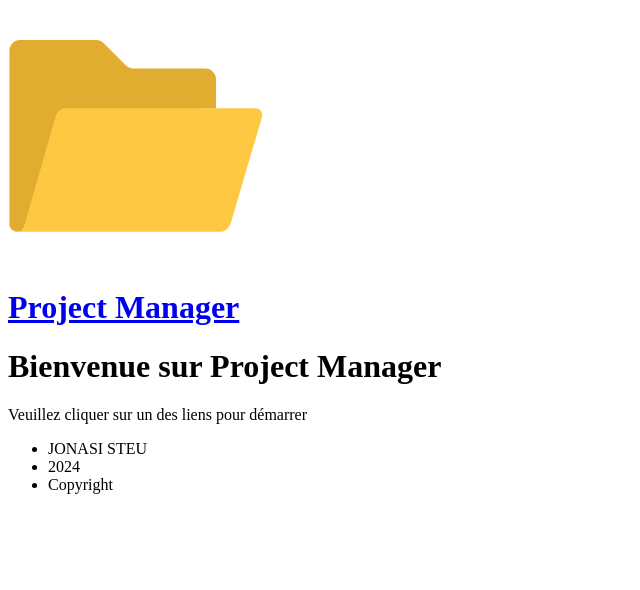
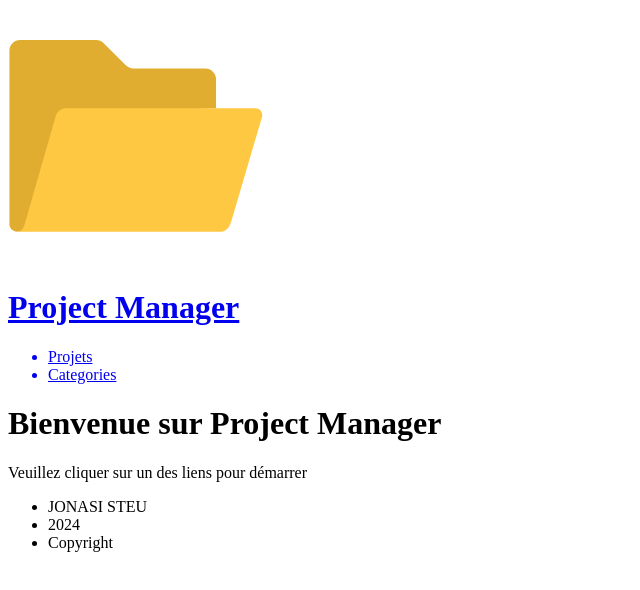
Before and after one commit to jonasisteu/ProjectManager, a React (Vite) app in the folder client/: page / in a window 1280 px wide. Shown: the top 590 px of the page, without its empty margins (0-640 px from the left). Built offline with nearby package versions, Linux system fonts and the light colour scheme.

Commit message:
[ADD] -> allCategories.tsx for displaying all categories in frontend

```diff
--- a/client/src/components/navbar.tsx
+++ b/client/src/components/navbar.tsx
@@ -3,6 +3,7 @@ import projectManager from "../assets/projectmanager.svg";
 
 export const Navbar = ({}) => {
   return (
+    <div className="navbar">
       <div className="logo">
         <Link to={'/'}>
           <img
@@ -13,5 +14,10 @@ export const Navbar = ({}) => {
           <h1 className="name">Project Manager</h1>
         </Link>
       </div>
+      <ul>
+        <Link to={'/project'}><li>Projets</li></Link>
+        <Link to={'/category'}><li>Categories</li></Link>
+      </ul>
+    </div>
   );
 };
--- a/client/src/index.tsx
+++ b/client/src/index.tsx
@@ -1,7 +1,7 @@
 import ReactDOM from "react-dom/client";
 import { BrowserRouter, Routes, Route } from "react-router";
 import { Home } from "./pages/home";
-import { Category } from "./pages/category";
+import { Category } from "./pages/allCategories";
 import { Error500 } from "./pages/error500";
 
 const root = document.getElementById("root");
--- a/client/src/pages/category.tsx
+++ b/client/src/pages/allCategories.tsx
@@ -30,13 +30,17 @@ export const Category = ({}) => {
     <div>
       <Navbar />
       <div>
+        <h1>Catégories</h1>
+        <p>Voici toutes les catégories de projets à disposition :</p>
+        <ul className="listnavul">
         {categories.map((category) => {
           return(
             <Link to={`/category/${category.name}`}>
-              <p key={category.name}>{category.name.replace(category.name[0], category.name[0].toUpperCase())}</p>
+              <li className="listnavli" key={category.name}>{category.name.replace(category.name[0], category.name[0].toUpperCase())}</li>
             </Link>
           );
         })}
+        </ul>
       </div>
       <Footer />
     </div>
```
Also changed, not shown: 1 other file (tests, documents, lock files or other folders). Lines whose indentation alone changed are shown as unchanged.
